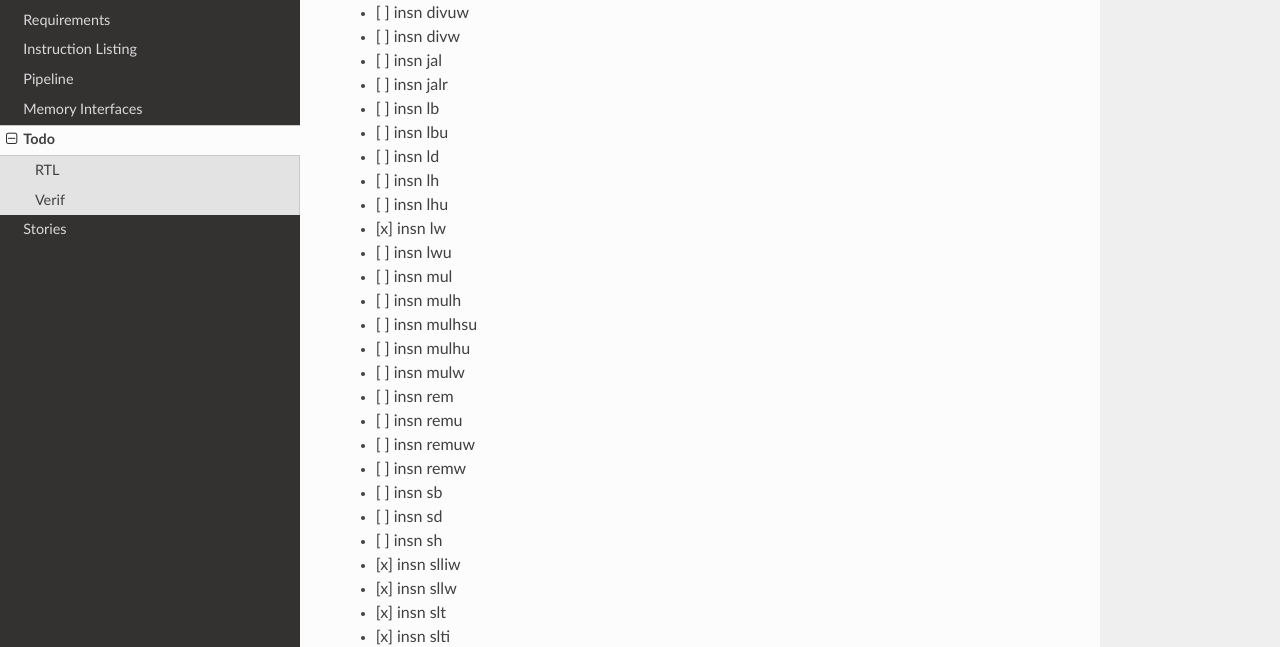
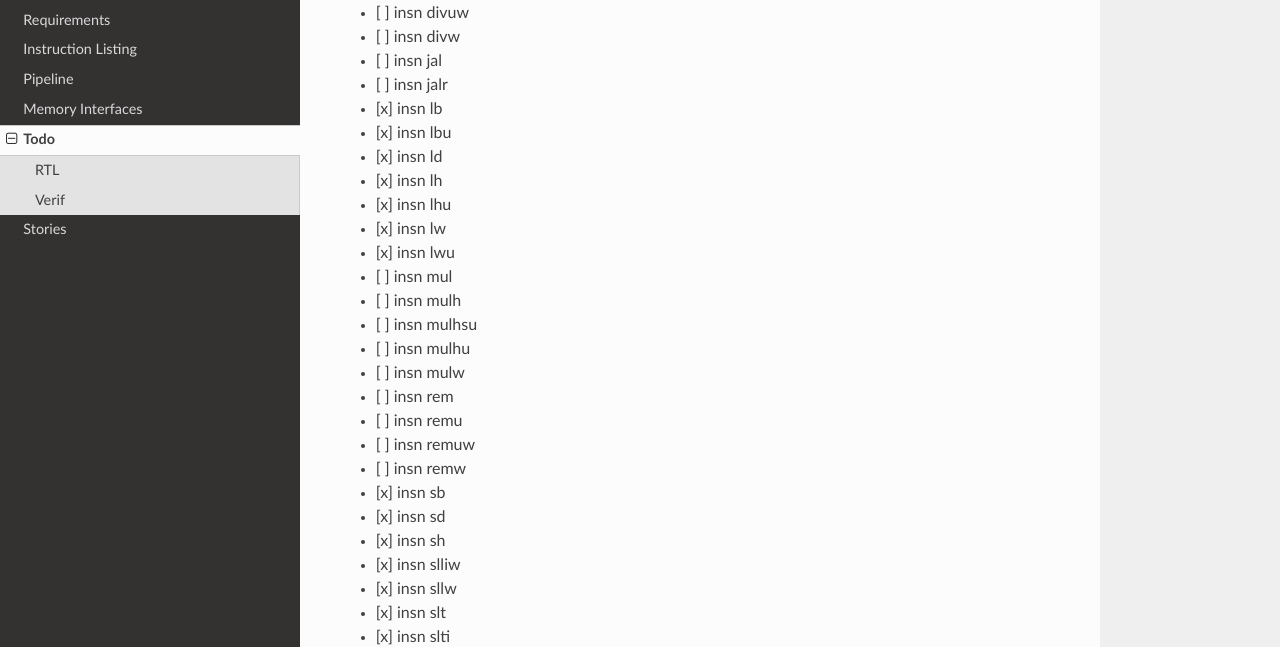
Before and after one commit to ben-marshall/croyde-riscv, an MkDocs documentation site: the page built from docs/todo.md, in a window 1280 px wide and 900 px high, scrolled down 1385 px. Shown: the part 159-806 px from the top of the window. Built offline with MkDocs 1.6.1, drawn with Linux system fonts in a browser that asks for light colours; nearby versions of some CDN libraries.

```diff
--- a/docs/todo.md
+++ b/docs/todo.md
@@ -69,13 +69,13 @@
 - [ ] insn divw
 - [ ] insn jal
 - [ ] insn jalr
-- [ ] insn lb
-- [ ] insn lbu
-- [ ] insn ld
-- [ ] insn lh
-- [ ] insn lhu
+- [x] insn lb
+- [x] insn lbu
+- [x] insn ld
+- [x] insn lh
+- [x] insn lhu
 - [x] insn lw
-- [ ] insn lwu
+- [x] insn lwu
 - [ ] insn mul
 - [ ] insn mulh
 - [ ] insn mulhsu
@@ -85,9 +85,9 @@
 - [ ] insn remu
 - [ ] insn remuw
 - [ ] insn remw
-- [ ] insn sb
-- [ ] insn sd
-- [ ] insn sh
+- [x] insn sb
+- [x] insn sd
+- [x] insn sh
 - [x] insn slliw
 - [x] insn sllw
 - [x] insn slt
```
Also changed, not shown: 1 other file.
